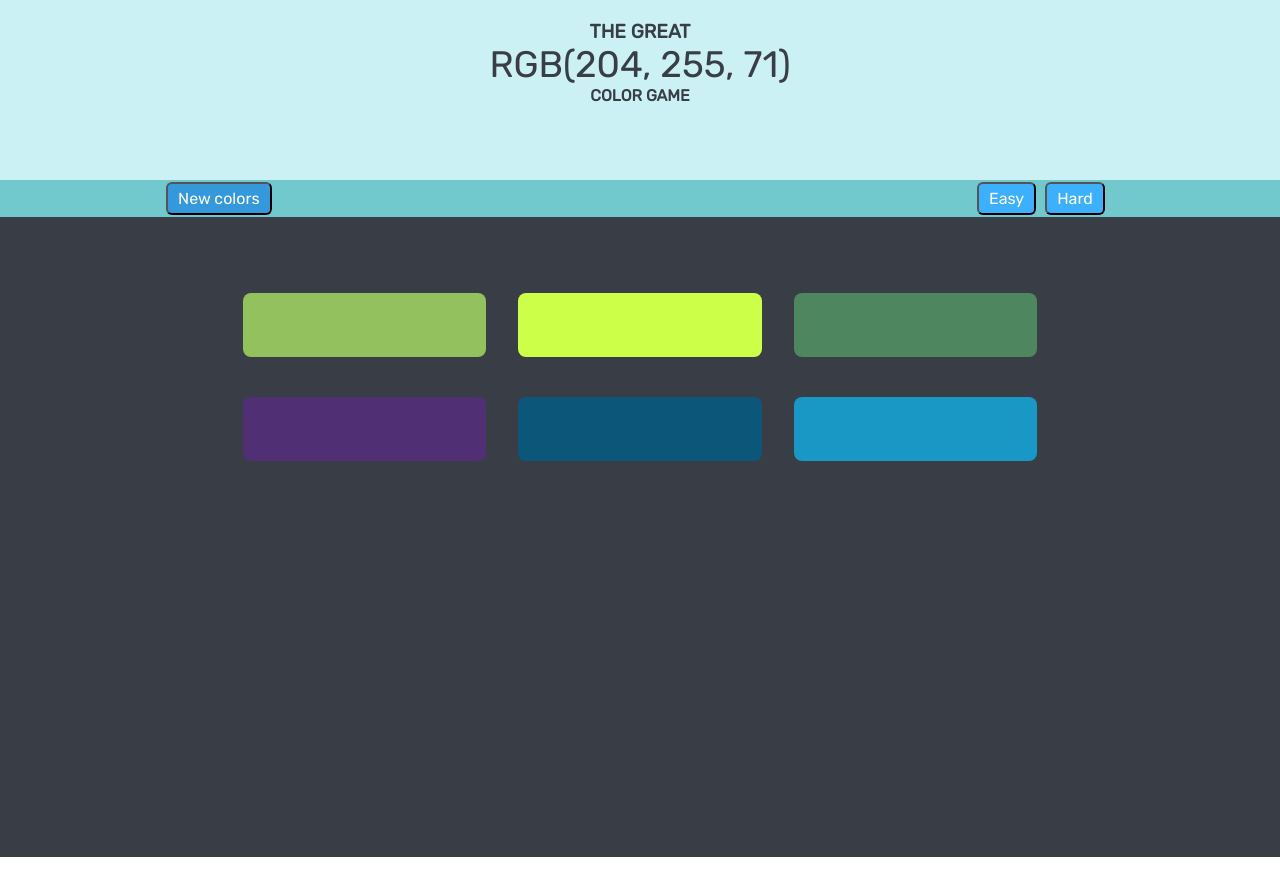
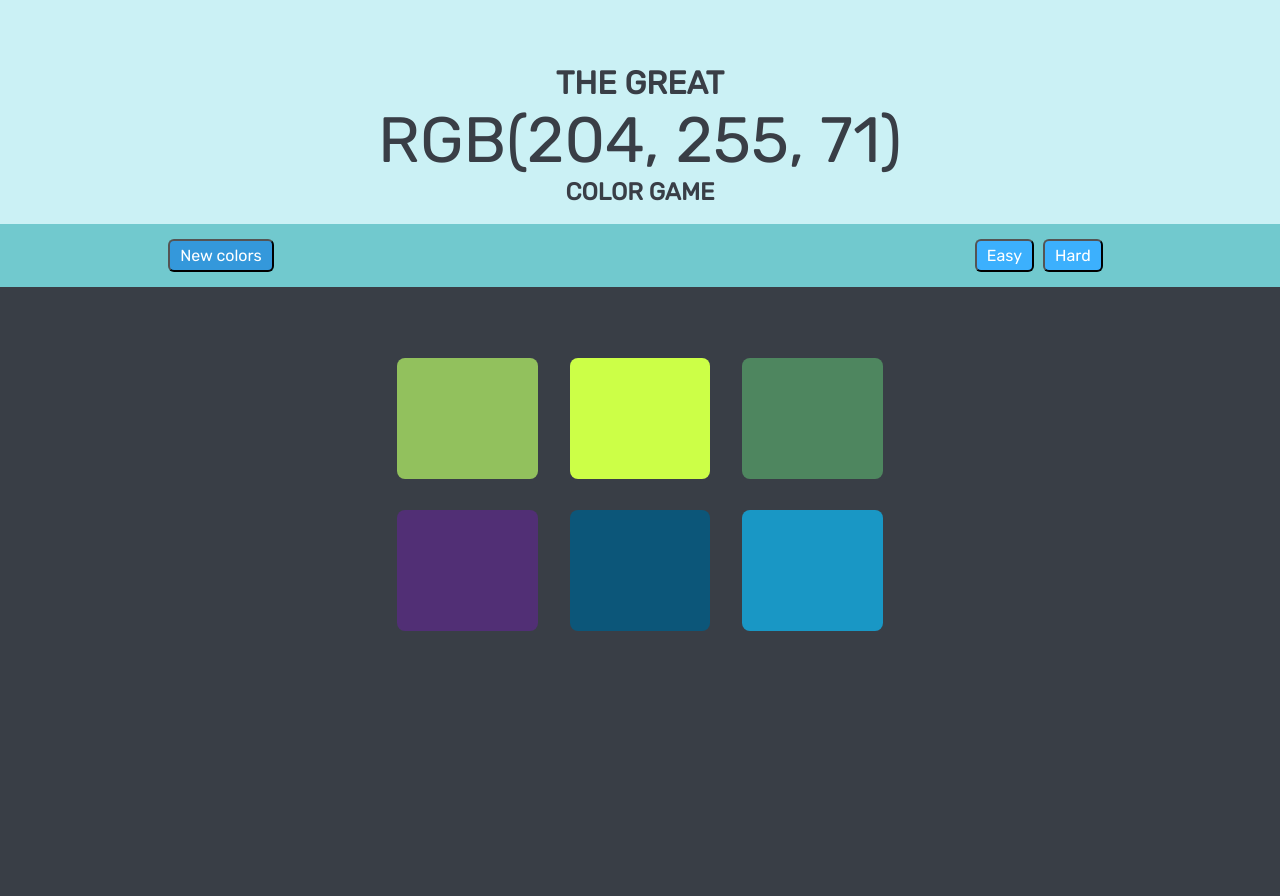
Before and after one commit to DevilsN3st/Background-Color-Game, a plain HTML site: page index.html in a window 1280 px wide. Before the commit the page ends 857 px from the top, so only its background shows below. Drawn offline with Linux system fonts and the light colour scheme.

Commit message:
css adjustments for display size above 700px

```diff
--- a/styles.css
+++ b/styles.css
@@ -11,7 +11,7 @@ body {
     padding-top: 20px;
     background-color: #CBF1F5;
     color: #393E46;
-    height: 20vh;
+    height: 12vh;
     align-items: center;
 }
 
@@ -48,6 +48,7 @@ body {
 
 .middle_container {
     margin: auto;
+    padding: 1%;
 }
 
 #middle_container1:hover {
@@ -127,3 +128,30 @@ body {
     text-decoration: none;
     cursor: pointer;
 }
+
+@media only screen and (min-width: 700px){
+    .top{
+        height: 20vh;
+        padding-top: 5%;
+    }
+
+    #top_line1 {
+        font-size: 2rem;
+    }
+
+    #top_line2 {
+        font-size: 4rem;
+    }
+    #top_line3 {
+        margin-bottom: 10px;
+        font-size: 1.5rem;
+    }
+
+    .box{
+        height: 69%;
+        width: 11vw;
+    }
+    .box_group1,.box_group2{
+        height: 22vh;
+    }
+}
```
